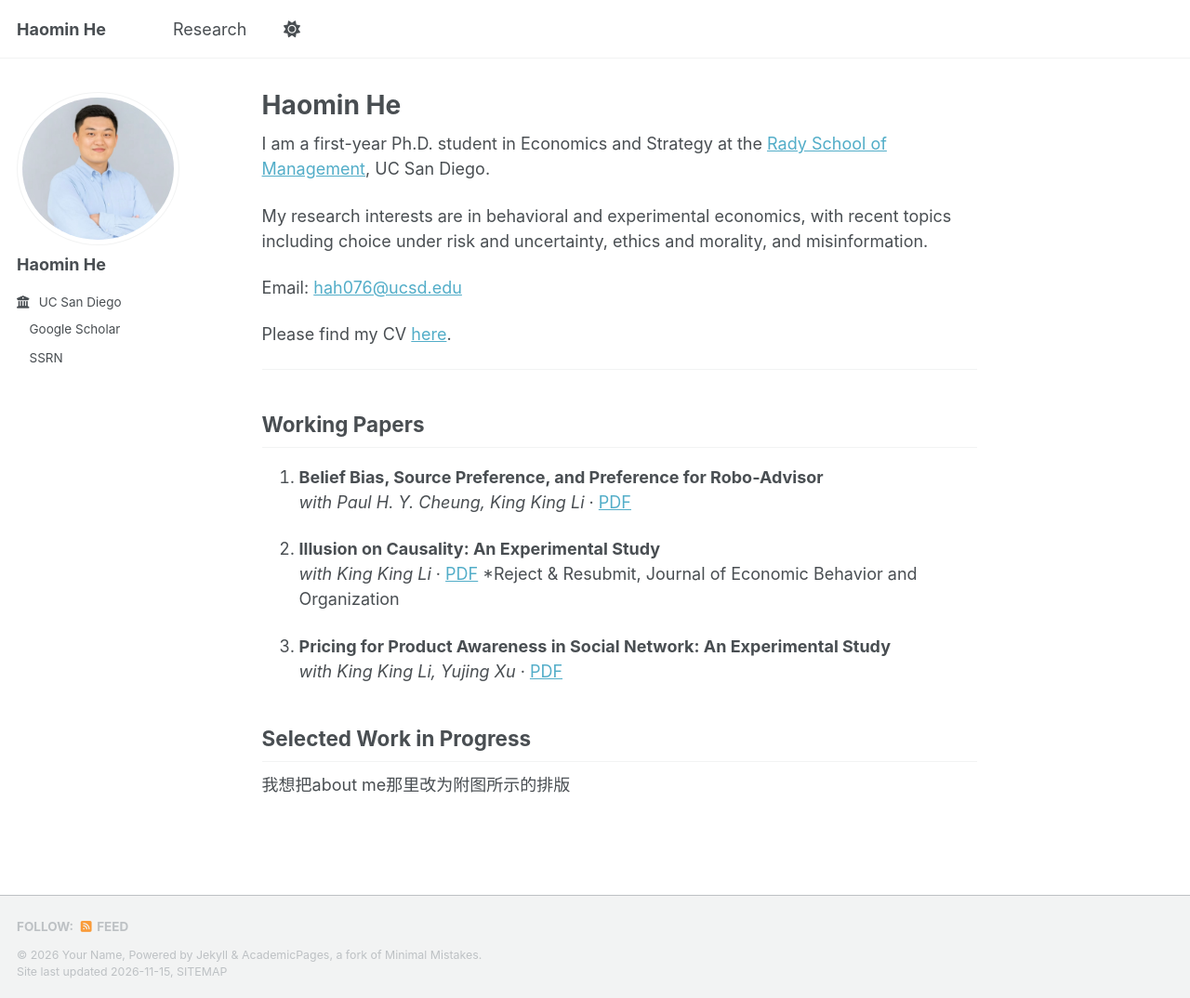
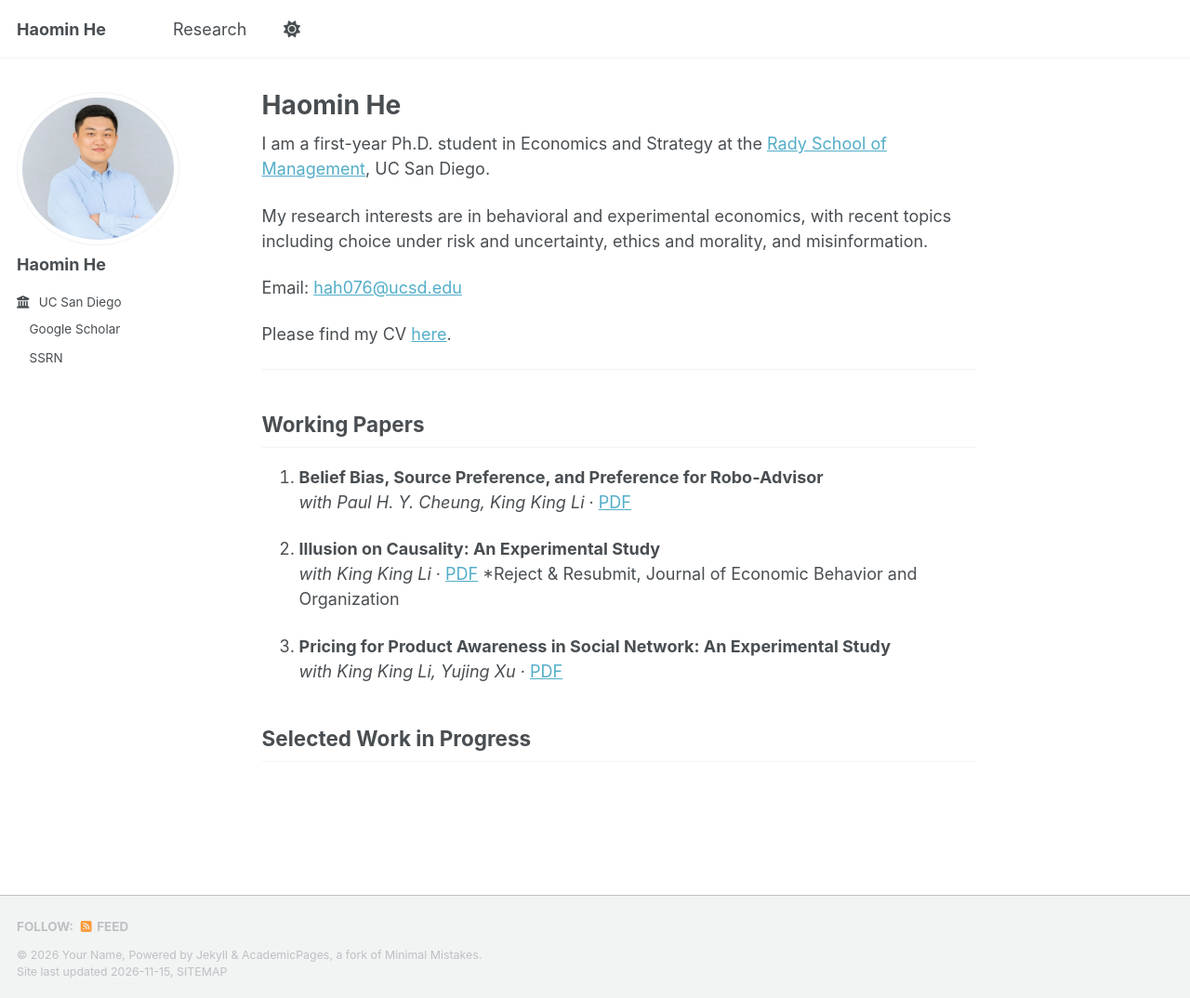
Before and after one commit to haomin-he/haomin-he.github.io, a Jekyll site: the page built from _pages/about.md, in a window 1280 px wide and 1074 px high. Shown: the whole window at 93% size. Built offline with Jekyll 4.4.1, drawn with Linux system fonts in a browser that asks for light colours; a script bundle is joined from its source files by our own code; a style sheet for code colours, icons or effects is not loaded.

Commit message:
Update about.md

```diff
--- a/_pages/about.md
+++ b/_pages/about.md
@@ -31,4 +31,3 @@ Please find my CV <a href="../assets/CV_Haomin_202611.pdf" target="_blank" rel="
    *with King King Li, Yujing Xu* · [PDF](../assets/paper3.pdf)
 
 ## Selected Work in Progress
-我想把about me那里改为附图所示的排版
```
